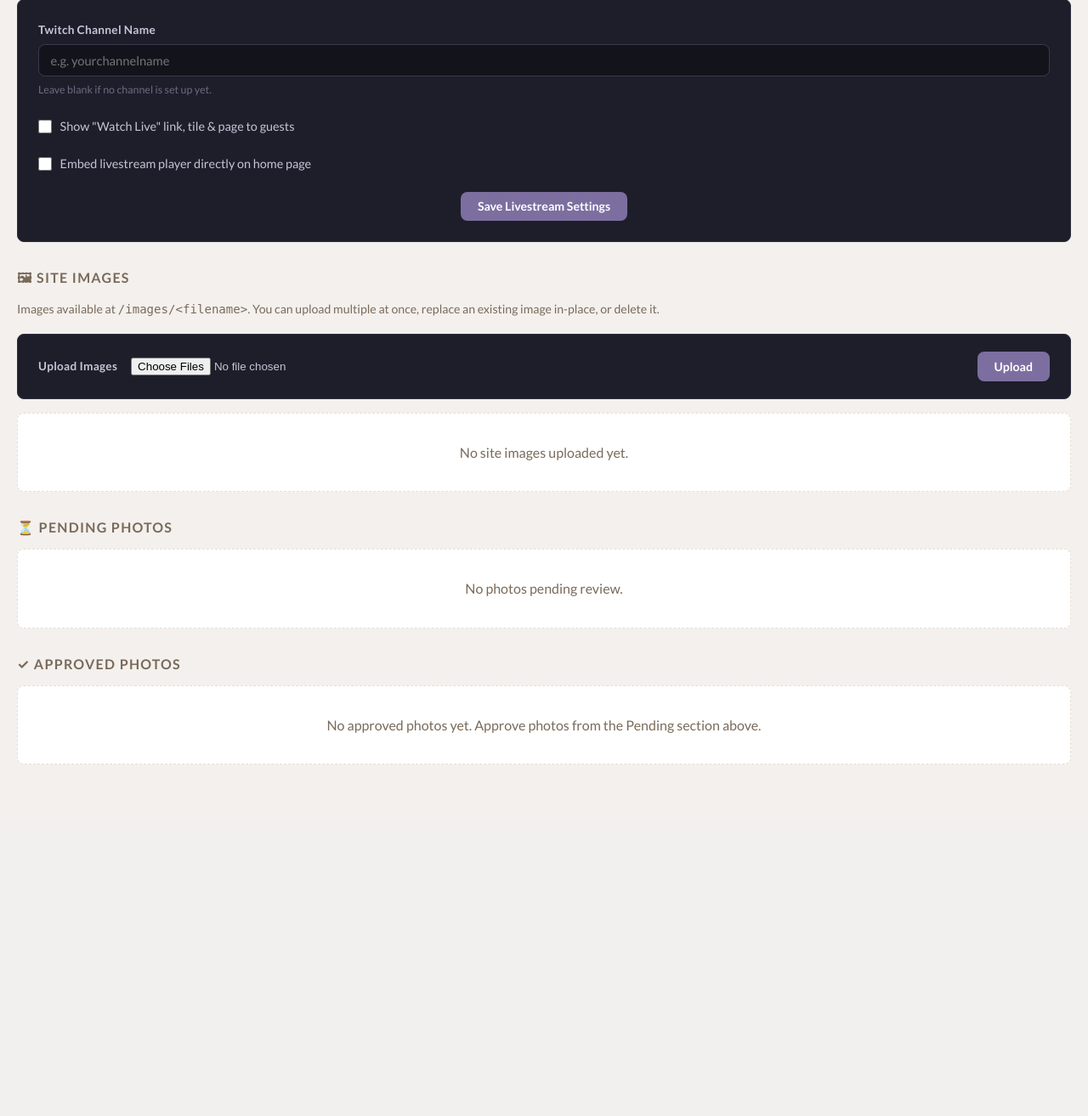
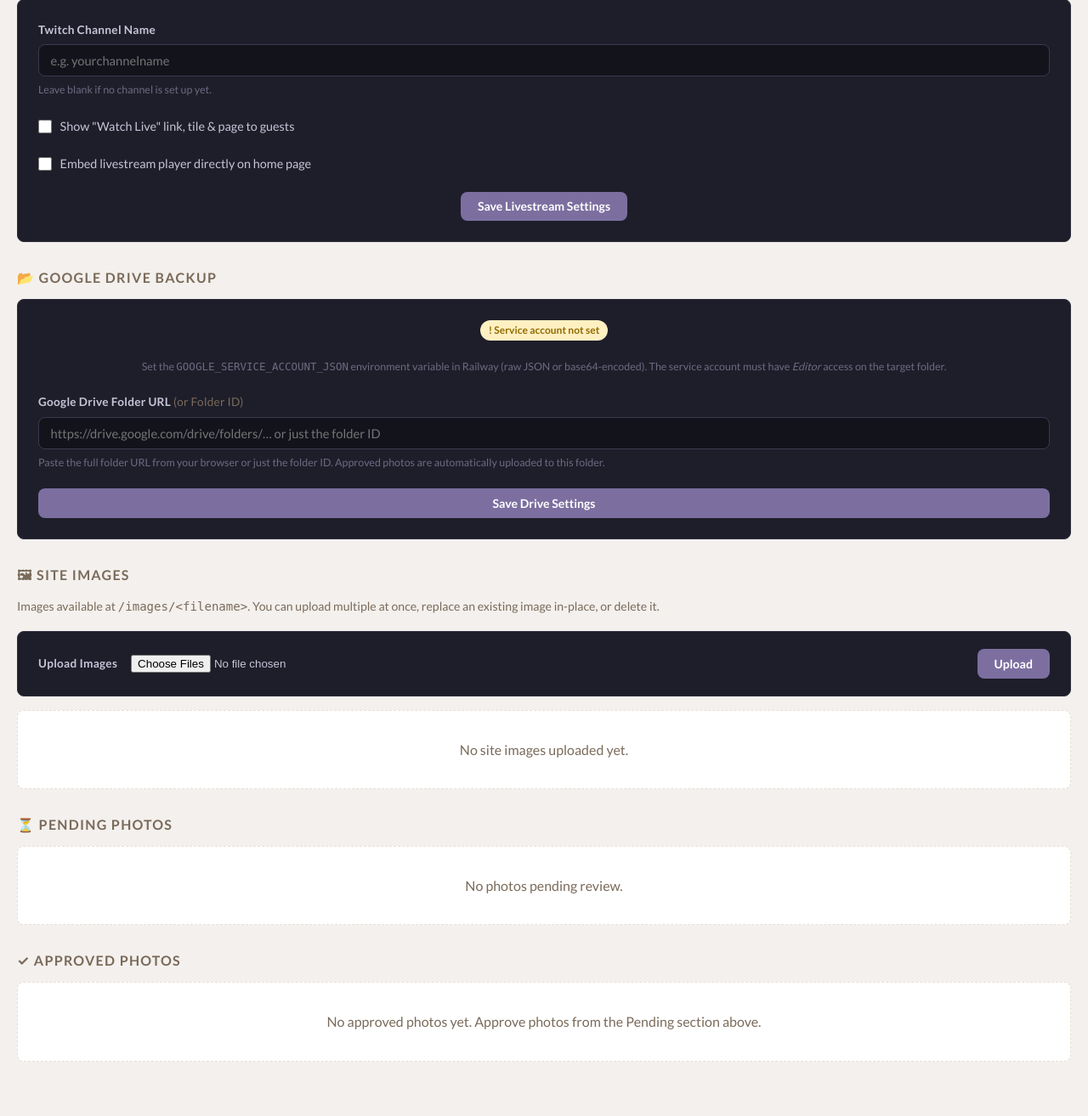
Before and after one commit to sharkboy2901/wedding-website, a Node server app: template views/admin/dashboard.ejs in a window 1280 px wide. Shown: the part 205-1519 px from the top of the page at 85% size. Before the commit the page ends 1105 px from the top, so only its background shows below. Run offline with Node 20, Linux system fonts and the light colour scheme; the template is opened without the code that fills it, so the values that code supplies are empty.

Commit message:
Add Google Drive backup + fix admin photo visibility
Bug fix:
- Admin dashboard used photo._id everywhere but normalisePhoto()
  maps nedb _id → id, so every image src and form action had
  /undefined/ in the URL causing blank images and broken buttons.
  All six occurrences replaced with photo.id.

Google Drive integration:
- New lib/driveUpload.js: uploads a file to Drive using a Google
  Service Account (configured via GOOGLE_SERVICE_ACCOUNT_JSON env var).
- Approve route now uploads the approved photo to the configured
  Drive folder; flash message confirms success or warns on failure.
- New POST /admin/settings/drive route saves the folder ID (accepts
  full folder URL or bare ID).
- Admin dashboard shows a Google Drive section: credential status,
  folder URL field, and setup instructions.

Setup required in Railway:
  GOOGLE_SERVICE_ACCOUNT_JSON = <service account JSON or base64>
  Then set the Drive folder URL in Admin → Google Drive Backup.

https://claude.ai/code/session_01GaHB1NzohiYycVnuZeiTtQ

```diff
--- a/package.json
+++ b/package.json
@@ -13,6 +13,7 @@
     "express": "^4.19.2",
     "express-rate-limit": "^8.5.2",
     "express-session": "^1.18.1",
+    "googleapis": "^172.0.0",
     "helmet": "^8.1.0",
     "multer": "^1.4.5-lts.1",
     "nedb-promises": "^6.2.1",
--- a/views/admin/dashboard.ejs
+++ b/views/admin/dashboard.ejs
@@ -99,6 +99,53 @@
             <% } %>
           </div>
         </form>
+      </div>
+    </section>
+
+    <!-- ── Google Drive Integration ─────────────────────────────────────── -->
+    <section class="admin-section" aria-labelledby="drive-heading">
+      <h2 class="admin-section-title" id="drive-heading">&#128194; Google Drive Backup</h2>
+      <div class="admin-settings-card">
+
+        <div class="admin-settings-row" style="display:flex;align-items:center;gap:0.75rem;flex-wrap:wrap;">
+          <% if (driveConfigured) { %>
+            <span class="badge badge--approved">&#10003; Service account connected</span>
+          <% } else { %>
+            <span class="badge badge--warning">&#33; Service account not set</span>
+            <p class="admin-settings-hint" style="margin:0.5rem 0 0;">
+              Set the <code>GOOGLE_SERVICE_ACCOUNT_JSON</code> environment variable in Railway
+              (raw JSON or base64-encoded). The service account must have <em>Editor</em>
+              access on the target folder.
+            </p>
+          <% } %>
+        </div>
+
+        <form action="/admin/settings/drive" method="post" class="admin-settings-form" style="margin-top:1.25rem;">
+          <input type="hidden" name="_csrf" value="<%= csrfToken %>">
+
+          <div class="admin-settings-row">
+            <label class="admin-settings-label" for="google_drive_folder_url">
+              Google Drive Folder URL <span class="optional">(or Folder ID)</span>
+            </label>
+            <input
+              type="text"
+              id="google_drive_folder_url"
+              name="google_drive_folder_url"
+              class="admin-settings-input"
+              value="<%= siteSettings.google_drive_folder_id %>"
+              placeholder="https://drive.google.com/drive/folders/… or just the folder ID"
+            >
+            <p class="admin-settings-hint">
+              Paste the full folder URL from your browser or just the folder ID.
+              Approved photos are automatically uploaded to this folder.
+            </p>
+          </div>
+
+          <div class="admin-settings-row">
+            <button type="submit" class="admin-btn admin-btn--primary">Save Drive Settings</button>
+          </div>
+        </form>
+
       </div>
     </section>
 
```
Also changed, not shown: lib/driveUpload.js (added, +76 -0 lines), routes/adminRoutes.js (+38 -6 lines), 1 other file.
